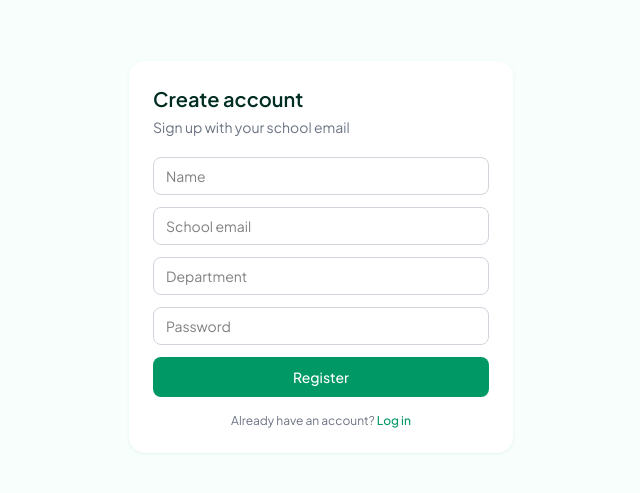
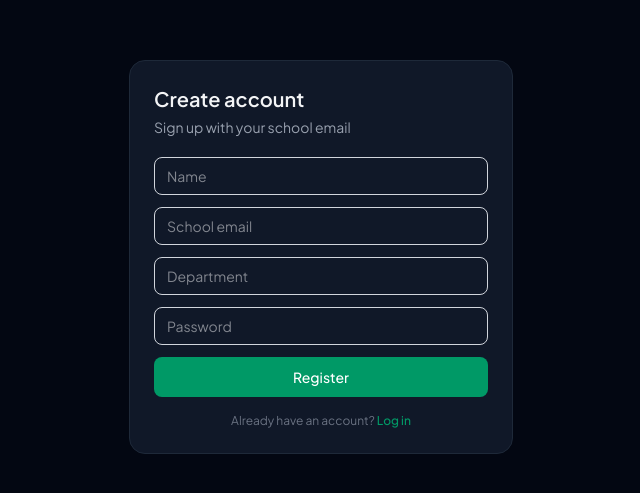
Before and after one commit to aderogbasamuel/dept-social, a React (Vite) app: page /register in a window 1280 px wide. Shown: the part 143-636 px from the top of the page, without its empty margins (319-959 px from the left). Built offline with nearby package versions, Linux system fonts and the light colour scheme; no server answers.

Commit message:
fix: correct all theme issue

```diff
--- a/src/components/AuthCard.jsx
+++ b/src/components/AuthCard.jsx
@@ -1,12 +1,12 @@
 export default function AuthCard({ title, subtitle, children }) {
   return (
-    <div className="min-h-screen bg-emerald-50/40 flex items-center justify-center p-6">
-      <div className="w-full max-w-sm bg-white rounded-2xl shadow-sm shadow-emerald-900/5 p-6">
-        <h1 className="text-xl font-semibold text-emerald-950 mb-1">
+    <div className="min-h-screen bg-emerald-50/40 flex items-center justify-center p-6 dark:bg-gray-950 text-gray-800 dark:text-gray-100 transition-colors">
+      <div className="w-full max-w-sm bg-white rounded-2xl shadow-sm shadow-emerald-900/5 p-6 dark:bg-gray-900 dark:shadow-none dark:border dark:border-gray-800">
+        <h1 className="text-xl font-semibold text-emerald-950 dark:text-gray-100 mb-1">
           {title}
         </h1>
         {subtitle && (
-          <p className="text-sm text-gray-500 mb-5">{subtitle}</p>
+          <p className="text-sm text-gray-500 dark:text-gray-400 mb-5">{subtitle}</p>
         )}
         {children}
       </div>
--- a/src/components/CreatePostBox.jsx
+++ b/src/components/CreatePostBox.jsx
@@ -66,14 +66,14 @@ export default function CreatePostBox({ onPostCreated, onError }) {
   };
 
   return (
-    <div className="p-4 border-2 border-gray-900/80 border-b-4 px-3 mx-2 bg-white rounded-2xl shadow-sm shadow-emerald-900/5 mt-2 dark:bg-gray-900 dark:border-gray-800 dark:shadow-none">
+    <div className="p-4 border border-gray-100/80 px-3 mx-2 bg-white rounded-2xl shadow-sm shadow-emerald-900/5 mt-2 dark:bg-gray-900 dark:border-gray-800 dark:shadow-none">
       <div className="flex items-center gap-3 mb-3">
         <Avatar name={user?.username} avatarUrl={user?.avatarUrl} size={10} />
         <input
           placeholder="What's on your mind?"
           value={text}
           onChange={(e) => setText(e.target.value)}
-          className="flex-1 bg-emerald-50/60 rounded-full px-4 py-2.5 text-sm outline-none placeholder:text-gray-400 dark:bg-gray-800 dark:placeholder:text-gray-500"
+          className="flex-1 bg-emerald-600/10 rounded-full px-4 py-2.5 text-sm outline-none placeholder:text-gray-600 dark:bg-gray-800 dark:placeholder:text-gray-500"
         />
       </div>
 
--- a/src/components/Header.jsx
+++ b/src/components/Header.jsx
@@ -5,7 +5,7 @@ export default function Header() {
   const { user } = useAuth();
 console.log(user)
   return (
-    <div className="flex items-center justify-between w-full border-gray-200 border-b-2 pb-4 px-4 sm:px-6 pt-6">
+    <div className="flex items-center justify-between w-full border-gray-200 border-b-2 dark:border-gray-800 pb-4 px-4 sm:px-6 pt-6">
       <div className="mt-2">
         <h1 className="text-lg sm:text-2xl font-semibold text-emerald-950 text-nowrap dark:text-gray-100">
           Hey, {user?.username || "there"} 👋
--- a/src/components/MobileBottomNav.jsx
+++ b/src/components/MobileBottomNav.jsx
@@ -1,4 +1,4 @@
-import { Home, Plus, User, Settings } from "lucide-react";
+import { Home, Plus, User, Settings, Users } from "lucide-react";
 import { Link, useLocation, useNavigate } from "react-router-dom";
 
 function NavLink({ icon: Icon, label, path, active }) {
@@ -45,6 +45,12 @@ export default function MobileBottomNav() {
           path="/dashboard"
           active={isDashboard}
         />
+        <NavLink
+          icon={Users}
+          label="Groups"
+          path="/Groups"
+          active={location.pathname === "/Groups"}
+        />
         <button
           type="button"
           aria-label="Create post"
--- a/src/components/PostCard.jsx
+++ b/src/components/PostCard.jsx
@@ -64,7 +64,7 @@ export default function PostCard({ post, onChanged, onError }) {
   };
 
   return (
-    <article className="flex gap-3 px-4 py-3 border-b border-gray-100 hover:bg-gray-50/60 transition-colors shadow-sm shadow-emerald-900/5 dark:shadow-none dark:border dark:border-gray-800">
+    <article className="flex gap-3 px-4 py-3 border-b border-gray-100 hover:bg-gray-50/60 transition-colors shadow-sm shadow-emerald-900/5 dark:shadow-none dark:border-b pt-4 dark:border-gray-800">
       <Avatar name={post.author?.username} size={10} avatarUrl={post.author?.avatarUrl}/>
 
       <div className="flex-1 min-w-0">
--- a/src/pages/DashboardPage.jsx
+++ b/src/pages/DashboardPage.jsx
@@ -34,7 +34,7 @@ export default function DashboardPage() {
   };
 
   return (
-    <div className="min-h-screen bg-white pb-20 text-gray-800 lg:pb-0 dark:bg-gray-950">
+    <div className="min-h-screen bg-emerald-50/40 pb-20 text-gray-800 lg:pb-0 dark:bg-gray-950">
       <div className="max-w-[1200px] mx-auto flex gap-6 sm:p-6">
         <Sidebar />
 
```
